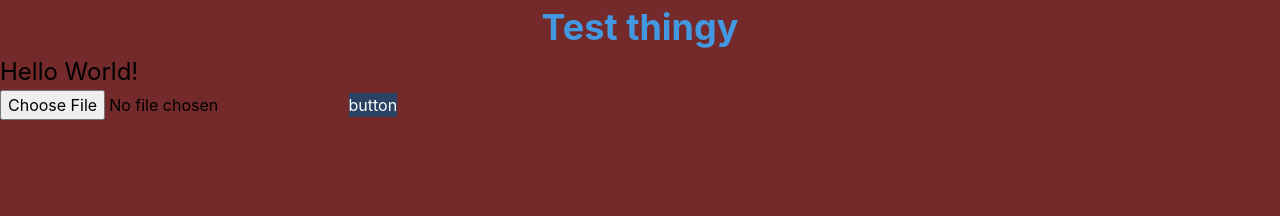
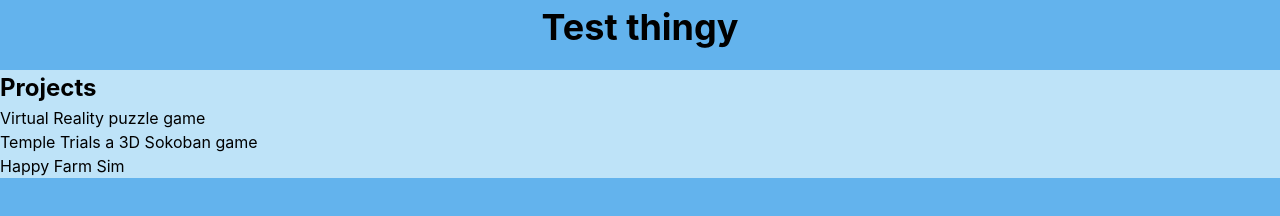
Before and after one commit to Torbjornsson/toorbjornsson.github.io, a website: page index.html in a window 1280 px wide. Drawn offline with Linux system fonts and the light colour scheme.

Commit message:
updates index.html

```diff
--- a/index.html
+++ b/index.html
@@ -8,12 +8,14 @@
     <link rel="stylesheet" href="/public/build/tailwind.css">
     <link rel="stylesheet" href="public/build/tailwind.css">
 </head>
-<body class="bg-red-900">
-   <h1 class="text-4xl font-bold text-center text-blue-500">Test thingy</h1>
-   <div>
-       <h2 class="text-2xl"> Hello World!</h2>
-    <input type="file" id="csv-test" name="csv-file" accept=".csv">
-    <button class="bg-blue-900 text-center text-white relative">button</button>
+<body class="bg-blue-400">
+   <h1 class="xl:text-4xl font-bold text-center text-black-500 md:text-2xl sm:text-xl">Test thingy</h1>
+   <div class="bg-blue-200 md:mt-4">
+       <h2 class="font-bold xl:text-2xl md:text-2md sm:text-2sm">Projects</h2>
+       <p>Virtual Reality puzzle game</p>
+       <p>Temple Trials a 3D Sokoban game</p>
+       <p>Happy Farm Sim</p>
+       <p></p>
    </div>
 </body>
 </html>
```
